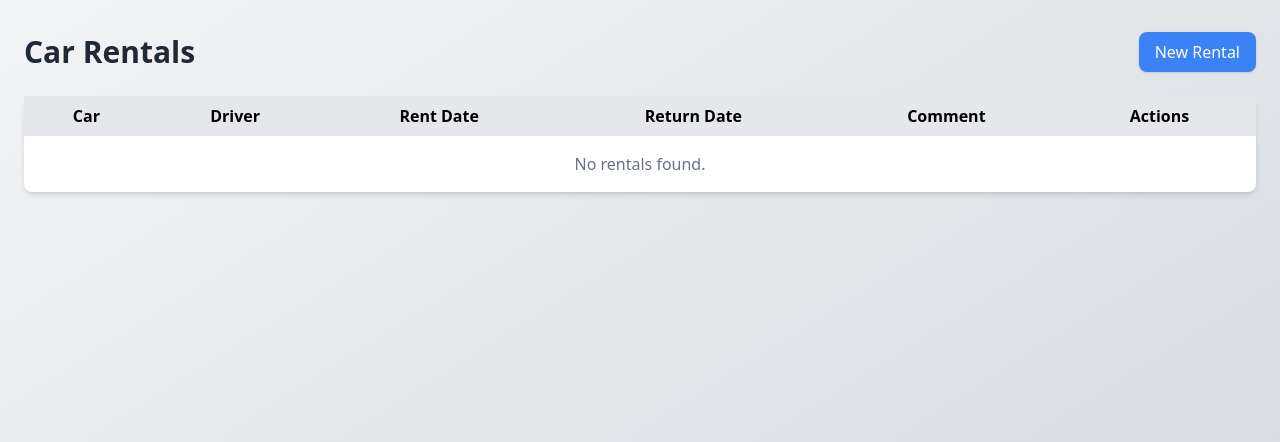
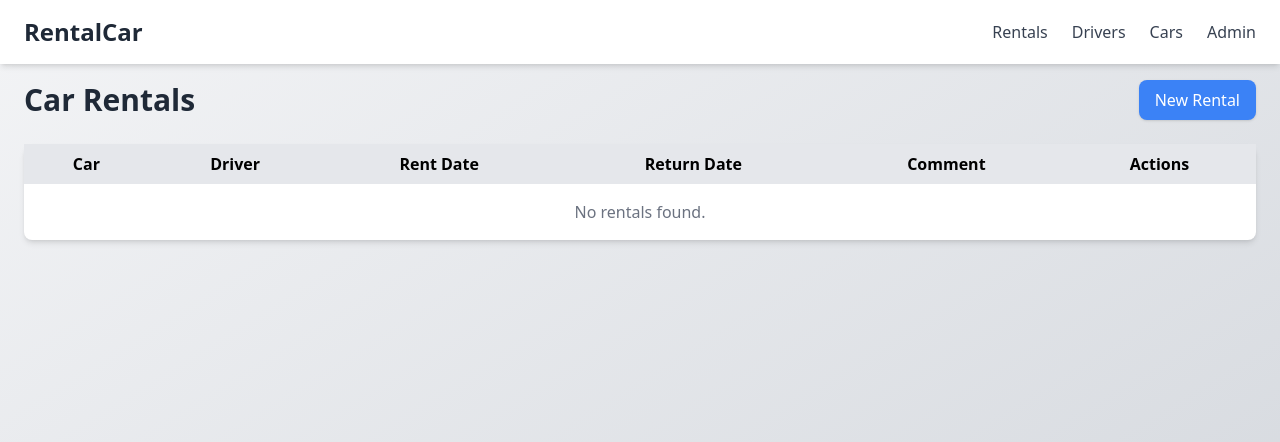
Before and after one commit to Jonathancassara/RentalCar, a Django app: page /rentals/list/ in a window 1280 px wide. Shown: the top 442 px of the page. Run offline with Django 5.2, Linux system fonts and the light colour scheme; data that the repository does not hold is empty.

Commit message:
navbar + fix comment view
navbar pour rents lits et cars list  ok
fix probleme comment view ok

```diff
--- a/RentalCar/Frontend/static/css/output.css
+++ b/RentalCar/Frontend/static/css/output.css
@@ -600,6 +600,18 @@ video {
   inset: 0px;
 }
 
+.left-0 {
+  left: 0px;
+}
+
+.top-0 {
+  top: 0px;
+}
+
+.z-50 {
+  z-index: 50;
+}
+
 .mx-auto {
   margin-left: auto;
   margin-right: auto;
@@ -723,6 +735,12 @@ video {
   --tw-space-x-reverse: 0;
   margin-right: calc(1rem * var(--tw-space-x-reverse));
   margin-left: calc(1rem * calc(1 - var(--tw-space-x-reverse)));
+}
+
+.space-x-6 > :not([hidden]) ~ :not([hidden]) {
+  --tw-space-x-reverse: 0;
+  margin-right: calc(1.5rem * var(--tw-space-x-reverse));
+  margin-left: calc(1.5rem * calc(1 - var(--tw-space-x-reverse)));
 }
 
 .space-y-4 > :not([hidden]) ~ :not([hidden]) {
@@ -874,6 +892,10 @@ video {
 .py-8 {
   padding-top: 2rem;
   padding-bottom: 2rem;
+}
+
+.pt-20 {
+  padding-top: 5rem;
 }
 
 .text-center {
@@ -1041,6 +1063,11 @@ video {
   background-color: rgb(202 138 4 / var(--tw-bg-opacity, 1));
 }
 
+.hover\:text-blue-500:hover {
+  --tw-text-opacity: 1;
+  color: rgb(59 130 246 / var(--tw-text-opacity, 1));
+}
+
 .hover\:underline:hover {
   text-decoration-line: underline;
 }
--- /dev/null
+++ b/RentalCar/Frontend/templates/Frontend/navbar.html
@@ -0,0 +1,24 @@
+<nav class="fixed top-0 left-0 w-full bg-white shadow-md z-50">
+    <div class="container mx-auto flex justify-between items-center py-4 px-6">
+        <!-- Logo -->
+        <a href="{% url 'home' %}" class="text-2xl font-bold text-gray-800 hover:text-blue-500">
+            RentalCar
+        </a>
+
+        <!-- Menu Items -->
+        <ul class="flex space-x-6 text-gray-700">
+            <li>
+                <a href="{% url 'rental_list' %}" class="hover:text-blue-500 transition">Rentals</a>
+            </li>
+            <li>
+                <a href="{% url 'driver_list' %}" class="hover:text-blue-500 transition">Drivers</a>
+            </li>
+            <li>
+                <a href="{% url 'car_list' %}" class="hover:text-blue-500 transition">Cars</a>
+            </li>
+            <li>
+                <a href="{% url 'admin:index' %}" class="hover:text-blue-500 transition">Admin</a>
+            </li>
+        </ul>
+    </div>
+</nav>
--- a/RentalCar/Frontend/templates/Frontend/rental_list.html
+++ b/RentalCar/Frontend/templates/Frontend/rental_list.html
@@ -8,7 +8,7 @@
     <link href="{% static 'css/output.css' %}" rel="stylesheet">
     <script>
         document.addEventListener('DOMContentLoaded', function () {
-            // Modal handling for Finish Rental
+            // Finish Rental Modal
             const returnModal = document.getElementById('returnModal');
             const closeReturnModal = document.getElementById('closeReturnModal');
             const modalForm = document.getElementById('returnForm');
@@ -17,21 +17,24 @@
             const modalRentalId = document.getElementById('rental_id');
             const openReturnButtons = document.querySelectorAll('.finish-btn');
 
-            // Open Finish Rental Modal
+            if (openReturnButtons) {
                 openReturnButtons.forEach(button => {
                     button.addEventListener('click', () => {
                         const rentalId = button.getAttribute('data-id');
                         const rentalComment = button.getAttribute('data-comment');
-                    modalRentalId.value = rentalId;
-                    modalComment.value = rentalComment || '';
-                    modalForm.action = `/rentals/${rentalId}/finish/`;
-                    returnModal.classList.remove('hidden');
+                        if (modalRentalId) modalRentalId.value = rentalId;
+                        if (modalComment) modalComment.value = rentalComment || '';
+                        if (modalForm) modalForm.action = `/rentals/${rentalId}/finish/`;
+                        if (returnModal) returnModal.classList.remove('hidden');
                     });
                 });
+            }
 
+            if (closeReturnModal && returnModal) {
                 closeReturnModal.addEventListener('click', () => {
                     returnModal.classList.add('hidden');
                 });
+            }
 
             // View Comment Modal
             const commentModal = document.getElementById('commentModal');
@@ -39,26 +42,34 @@
             const closeCommentModal = document.getElementById('closeCommentModal');
             const viewCommentButtons = document.querySelectorAll('.view-comment-btn');
 
+            if (viewCommentButtons) {
                 viewCommentButtons.forEach(button => {
                     button.addEventListener('click', () => {
                         const comment = button.getAttribute('data-comment');
-                    commentText.textContent = comment || 'No comment available.';
-                    commentModal.classList.remove('hidden');
+                        if (commentText) commentText.textContent = comment || 'No comment available.';
+                        if (commentModal) commentModal.classList.remove('hidden');
                     });
                 });
+            }
 
+            if (closeCommentModal && commentModal) {
                 closeCommentModal.addEventListener('click', () => {
                     commentModal.classList.add('hidden');
                 });
+            }
 
             // Set default return date to now
+            if (returnDateInput) {
                 const now = new Date();
                 returnDateInput.value = now.toISOString().slice(0, 16); // Format: YYYY-MM-DDTHH:MM
+            }
         });
     </script>
 </head>
 <body class="bg-gradient-to-br from-gray-100 to-gray-300 min-h-screen">
-    <div class="container mx-auto py-8 px-6">
+    {% include 'Frontend/navbar.html' %}
+
+    <div class="container mx-auto pt-20 px-6">
         <!-- Header Section -->
         <div class="flex justify-between items-center mb-6">
             <h1 class="text-3xl font-bold text-gray-800">Car Rentals</h1>
@@ -122,7 +133,7 @@
         </table>
     </div>
 
-    <!-- Return Modal -->
+    <!-- Finish Rental Modal -->
     <div id="returnModal" class="hidden fixed inset-0 bg-black bg-opacity-50 flex items-center justify-center">
         <div class="bg-white shadow-lg rounded-lg p-6 max-w-md w-full">
             <h2 class="text-2xl font-bold mb-4 text-center">Finish Rental</h2>
--- a/RentalCar/Frontend/views.py
+++ b/RentalCar/Frontend/views.py
@@ -5,6 +5,8 @@ from .models import Rental, Driver, Car
 from django.http import JsonResponse
 from .forms import RentalForm, DriverForm, CarForm  # Assume you have created these forms
 from datetime import datetime
+import logging
+logger = logging.getLogger(__name__)
 
 def index(request):
     return render(request, 'Frontend/index.html')
@@ -41,7 +43,8 @@ class UpdateRentalView(UpdateView):
     success_url = reverse_lazy('rental_list')
 
     def post(self, request, *args, **kwargs):
-        rental = get_object_or_404(Rental, pk=kwargs['pk'])
+        logger.info("POST data: %s", request.POST)
+        return super().post(request, *args, **kwargs)
         try:
             # Parse return_date from the request
             return_date = request.POST.get('return_date')
```
Also changed, not shown: RentalCar/Frontend/templates/Frontend/car_list.html (+9 -8 lines). Lines whose indentation alone changed are shown as unchanged.
